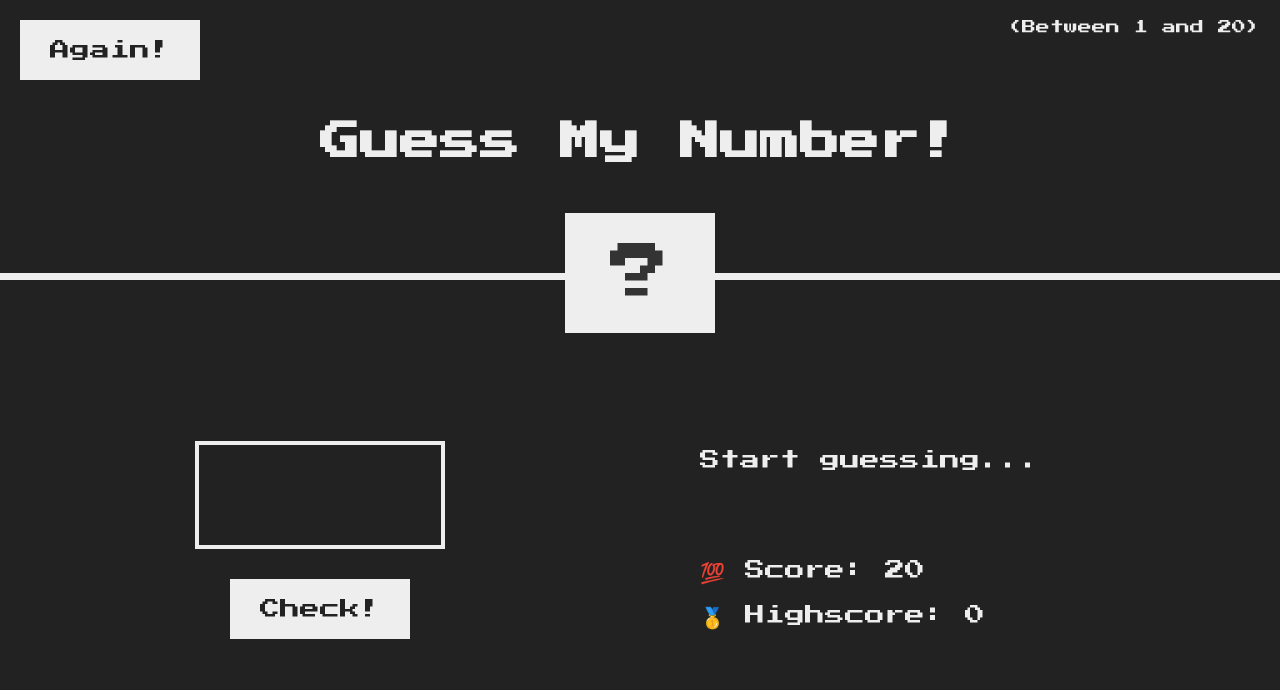
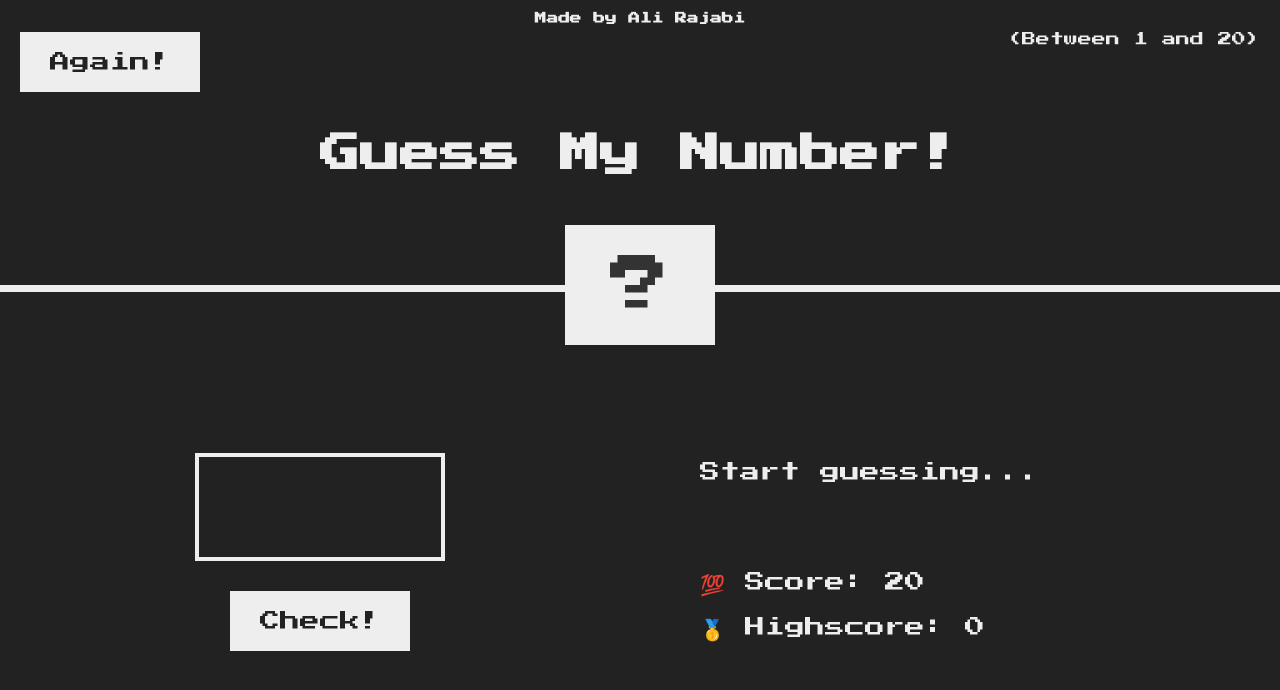
Before and after one commit to abdolsami/Guess-My-Number, a plain HTML site: page index.html in a window 1280 px wide. Drawn offline with Linux system fonts and the light colour scheme.

Commit message:
Update index.html

```diff
--- a/index.html
+++ b/index.html
@@ -10,6 +10,7 @@
   <body>
     <header>
       <h1>Guess My Number!</h1>
+      <h3 class="name">Made by Ali Rajabi</h2>
       <p class="between">(Between 1 and 20)</p>
       <button class="btn again">Again!</button>
       <div class="number">?</div>
```
